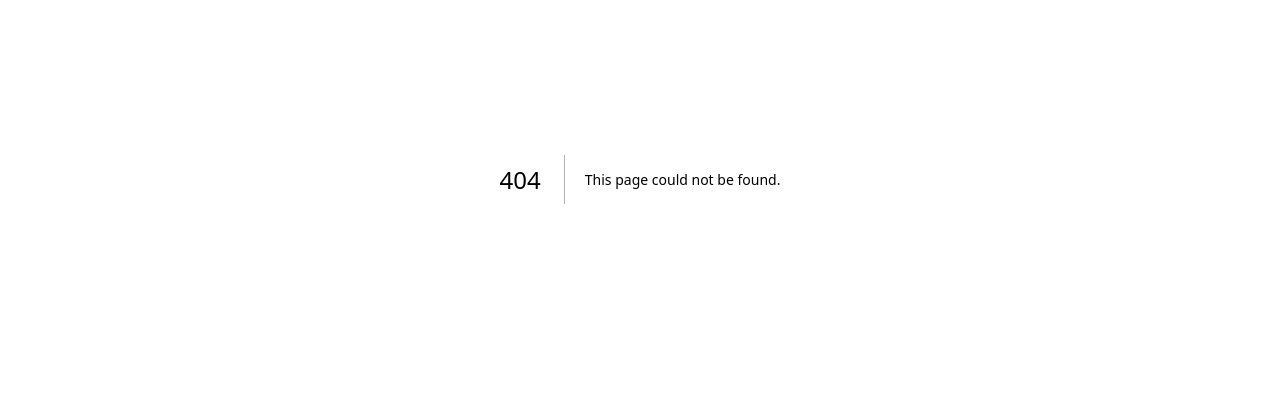
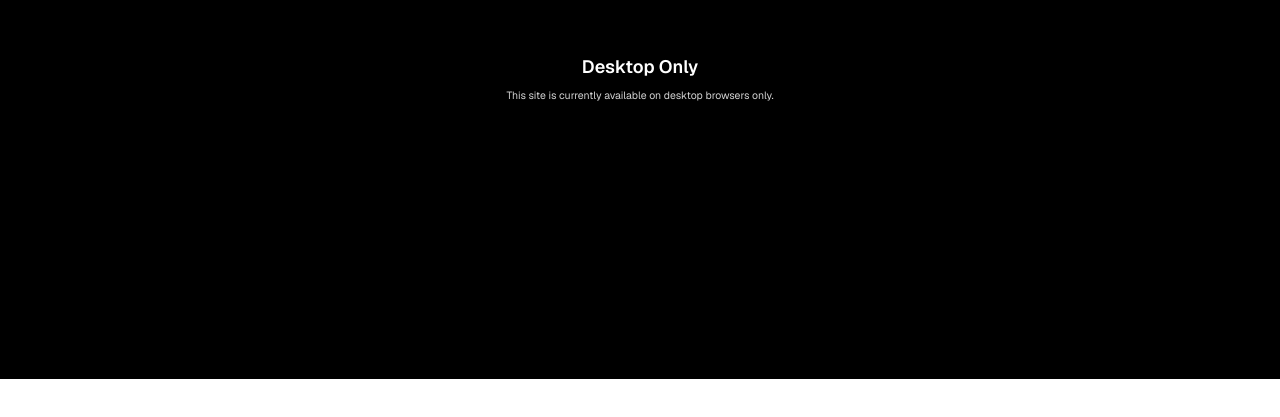
Before and after one commit to weiquantan86/ITCGroup7, a Next.js app: page /mobile-blocked in a window 1280 px wide. Before the commit this address had no page. Shown: the part 221-638 px from the top of the page. Built offline with nearby package versions, Linux system fonts and the light colour scheme.

Commit message:
proxy added

```diff
--- a/src/app/globals.css
+++ b/src/app/globals.css
@@ -25,6 +25,19 @@ body {
   font-family: var(--font-geist-sans), Arial, Helvetica, sans-serif;
 }
 
+/* Keep desktop rendering at 75% scale after deployment. */
+html {
+  zoom: 0.75;
+}
+
+@supports not (zoom: 1) {
+  html {
+    transform: scale(0.75);
+    transform-origin: top left;
+    width: calc(100% / 0.75);
+  }
+}
+
 /* Normalize full-height utilities across environments (local vs hosted). */
 .h-screen {
   height: 100dvh;
--- a/src/app/layout.tsx
+++ b/src/app/layout.tsx
@@ -18,7 +18,10 @@ export const metadata = {
 
 export const viewport = {
   width: "device-width",
-  initialScale: 1,
+  initialScale: 0.75,
+  minimumScale: 0.75,
+  maximumScale: 0.75,
+  userScalable: false,
   viewportFit: "cover",
 };
 
--- /dev/null
+++ b/src/app/mobile-blocked/page.tsx
@@ -0,0 +1,12 @@
+export default function MobileBlockedPage() {
+  return (
+    <main className="flex min-h-screen items-center justify-center bg-black px-6 text-white">
+      <div className="max-w-md text-center">
+        <h1 className="text-2xl font-semibold">Desktop Only</h1>
+        <p className="mt-3 text-sm text-neutral-300">
+          This site is currently available on desktop browsers only.
+        </p>
+      </div>
+    </main>
+  );
+}
--- /dev/null
+++ b/src/proxy.ts
@@ -0,0 +1,32 @@
+import { NextRequest, NextResponse } from "next/server";
+
+const MOBILE_UA_REGEX =
+  /Android|iPhone|iPad|iPod|BlackBerry|IEMobile|Opera Mini|webOS/i;
+const MOBILE_BLOCKED_PATH = "/mobile-blocked";
+
+function isMobileRequest(request: NextRequest): boolean {
+  const ua = request.headers.get("user-agent") ?? "";
+  const chUaMobile = request.headers.get("sec-ch-ua-mobile");
+  return chUaMobile === "?1" || MOBILE_UA_REGEX.test(ua);
+}
+
+export function proxy(request: NextRequest) {
+  const { pathname } = request.nextUrl;
+  if (pathname === MOBILE_BLOCKED_PATH) {
+    return NextResponse.next();
+  }
+
+  if (!isMobileRequest(request)) {
+    return NextResponse.next();
+  }
+
+  const blockedUrl = request.nextUrl.clone();
+  blockedUrl.pathname = MOBILE_BLOCKED_PATH;
+  blockedUrl.search = "";
+
+  return NextResponse.redirect(blockedUrl);
+}
+
+export const config = {
+  matcher: ["/((?!_next/static|_next/image|favicon.ico|robots.txt|sitemap.xml).*)"],
+};
```
